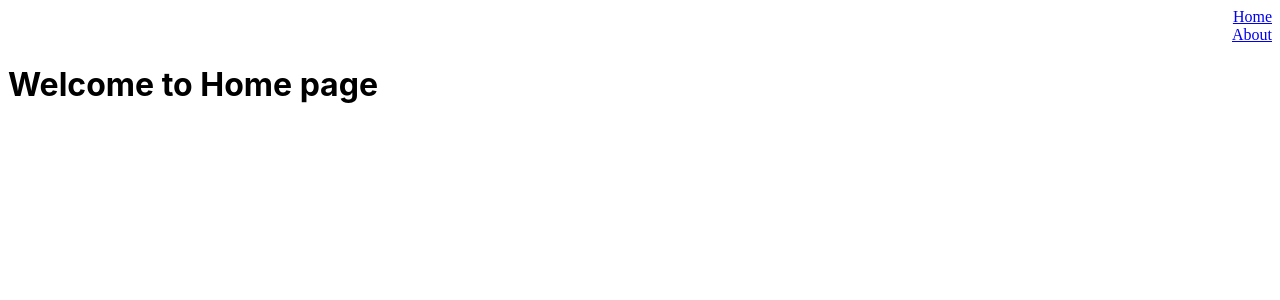
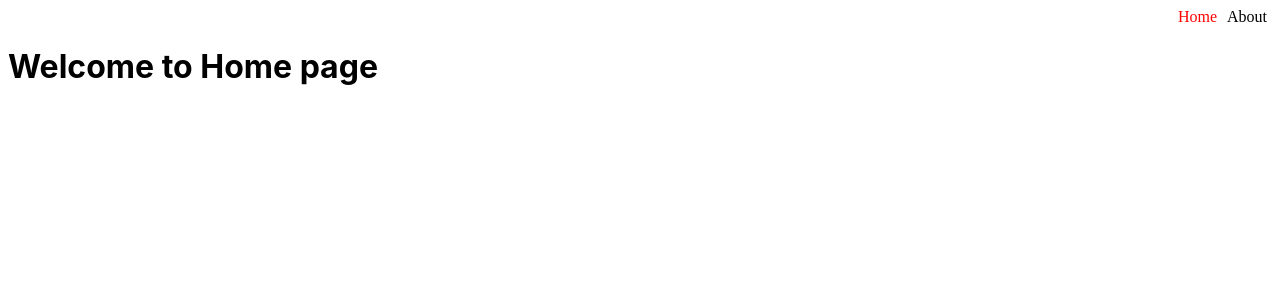
Before and after one commit to FirozSkAhmad/React, a React (Create React App) app: page / in a window 1280 px wide. Shown: the top 300 px of the page. Built offline with nearby package versions, Linux system fonts and the light colour scheme.

Commit message:
2 files modified

```diff
--- a/src/NavBar.js
+++ b/src/NavBar.js
@@ -1,12 +1,32 @@
 import React from 'react';
-import {Link} from 'react-router-dom'
+import { NavLink } from 'react-router-dom';
 import './style.css';
 
 function NavBar() {
   return (
     <ul className="NavStyle">
-      <li><Link to="/">Home</Link></li>
-      <li><Link to="/about">About</Link></li>
+      <li>
+        <NavLink
+          style={({ isActive }) => {
+            return { color: isActive ? 'red' : 'black' };
+          }}
+          className="NavBar-Link"
+          to="/"
+        >
+          Home
+        </NavLink>
+      </li>
+      <li>
+        <NavLink
+          style={({ isActive }) => {
+            return { color: isActive ? 'red' : 'black' };
+          }}
+          className="NavBar-Link"
+          to="/about"
+        >
+          About
+        </NavLink>
+      </li>
     </ul>
   );
 }
--- a/src/style.css
+++ b/src/style.css
@@ -4,23 +4,26 @@ p {
     Ubuntu, Cantarell, 'Open Sans', 'Helvetica Neue', sans-serif;
 }
 
-li{
-  list-style: none;
-  text-decoration: none;
+.NavStyle {
+  text-align: right;
 }
 
-Link{
-  text-decoration: none;
+.NavStyle li {
+  display: inline;
+  padding: 5px;
 }
 
-Link:hover{
-  color:red;
-}
-Link:active{
+/* .NavBar-Link .active {
   color:green;
+} */
+
+.NavBar-Link:hover {
+  color: green;
 }
 
-.NavStyle{
-  flex: auto;
-  text-align: right;
+
+
+.NavBar-Link {
+  text-decoration: none;
+  color: black;
 }
```
